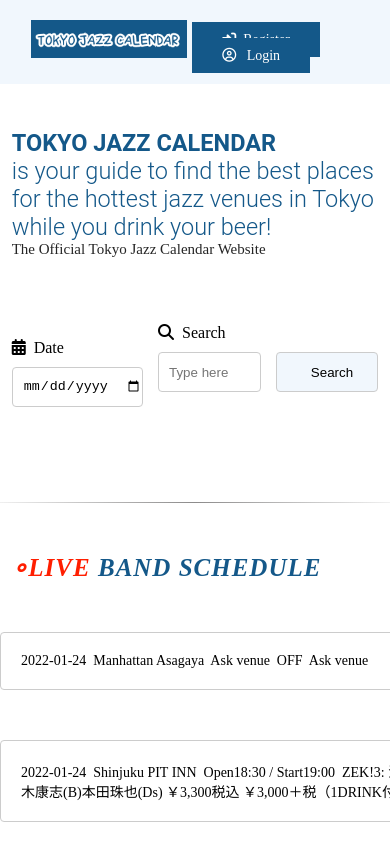
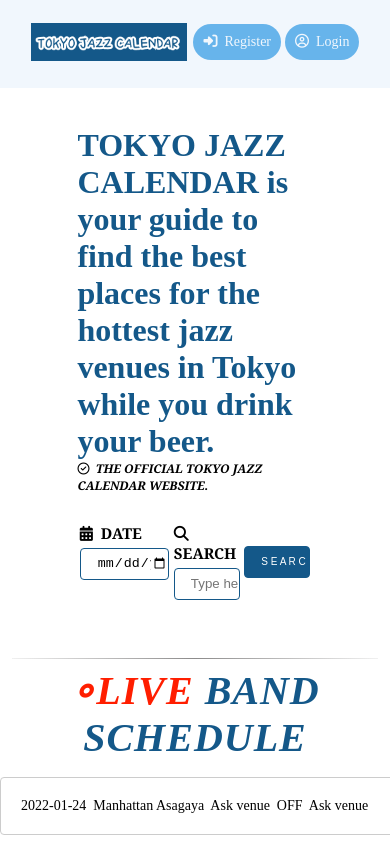
Before and after one commit to Juvz/TokyoJazzCalendarByJuvy, a plain HTML site: page index.html in a window 390 px wide. Shown: the top 844 px of the page. Drawn offline with Linux system fonts and the light colour scheme.

Commit message:
CSS update

```diff
--- a/index.html
+++ b/index.html
@@ -16,7 +16,7 @@
     <nav>
       <div class="container-fluid">
         <div class="d-flex space-between">
-          <div>
+          <div class="logo">
             <a href="" class="logo"><img src="/logo/tjc logo.png" alt="">
           </div>
           <div class="btn">
@@ -34,43 +34,43 @@
       </div>
       <nav>
   </header>
+
   <main>
-    <section class="section-search">
+    <section class="TJC-info">
       <div class="container-fluid">
-        <h4> <b>TOKYO JAZZ CALENDAR</b> <br> is your guide to find the best places for the hottest jazz venues in Tokyo
-          while you drink your beer!</h4>
-        <p>The Official Tokyo Jazz Calendar Website</p>
+        <h3>TOKYO JAZZ CALENDAR is your guide to find the best places for the hottest jazz venues in Tokyo
+          while you drink your beer.</h3>
+        <h4><i class="fa fa-check-circle-o"></i>&NonBreakingSpace; The Official Tokyo Jazz Calendar Website.</h4>
 
-        <br>
 
 
         <div class="row">
           <form action="/search" method="GET">
             <input type="hidden" name="_token" value="kCimMSfARHeEXlcbnPHoQuc4R62xf2Thq2tlffCm">
-          <div class="col-1-of-4">
-            <div class="d-flex">
-              <div class="col-1-of-6">
-                <div>
-                  <label for="date"><i class="fa fa-calendar"></i>&NonBreakingSpace; Date</label>
+
+          <div class="row-1">
+                  <label for="date">
+                   <p> <i class="fa fa-calendar"></i>&NonBreakingSpace;
+                    Date</p>
+                  </label>
                   <input type="date" placeholder="date" id="date">
-                </div>
-              </div>
-            </div>
           </div>
-          <div class="col-1-of-4">
-            <div>
-              <label for="venue"><i class="fa fa-search"></i>&NonBreakingSpace; Search</label>
+
+          <div class="row-2">
+              <label for="venue">
+                <p> <i class="fa fa-search"></i>&NonBreakingSpace;
+                  Search  </p>
+                </label>
               <input type="text" placeholder="Type here" id="venue">
-            </div>
           </div>
-          <div class="col-1-of-4">
-            <div>
-              <label for="search">&NonBreakingSpace;</label>
-              <input type="submit" style="background-color: #F1F7FD" class="Search" value="Search">
-            </div>
+
+          <div class="row-3">
+              <label for="search">
+                <p></p>
+              </label>
+              <input type="submit" class="Search" value="S E A R C H">
           </div>
         </div>
-      </div>
     </form>
     </section>
   </main>
@@ -80,7 +80,8 @@
   <!-- Contents Header -->
   <div class="contents">
     <div class="contentsHeader">
-      <h5> <i> <span style="color:rgb(255, 30, 0);font-weight:bold"> ∘LIVE</span> BAND SCHEDULE</i> </h5>
+      <h5><i><span style="color:rgb(255, 30, 0);font-weight:bold">
+        ∘LIVE</span> BAND SCHEDULE</i></h5>
     </div>
 
     <!-- Contents Body -->
--- a/style.css
+++ b/style.css
@@ -3,63 +3,9 @@
     margin: 0;
     box-sizing: border-box;
   }
-  html {
-    font-size: 62.5%;
-  }
   .container-fluid {
     width: 94%;
     margin: auto;
-  }
-  /* GRID CSS */
-  .row {
-       margin-top: 4rem;
-  }
-   .row:not(:last-child) {
-       margin-bottom: 3rem;
-  }
-   .row::after {
-       content: "";
-       display: table;
-       clear: both;
-  }
-   .row [class^="col"] {
-       float: left;
-  }
-   .row [class^="col"]:not(:last-child) {
-       margin-right: 1.5rem;
-  }
-  .row .col-1-of-3 {
-     width: 32%;
-  }
-  .row .col-1-of-4 {
-     width: 23%;
-  }
-  .row .col-1-of-6 {
-       width: 45%;
-  }
-  .row .col-1-of-4,
-  .row .col-1-of-3 {
-    margin-top: 1rem;
-  }
-  /* GRID CSS */
-  h4 {
-    font-size: 2.35rem;
-    color: #145889;
-    font-family: 'Roboto', sans-serif;
-    font-weight: 300;
-
-}
-  h5 {
-    font-size: 2.5rem;
-    color: #145889;
-    text-transform: uppercase;
-font-weight: 700;
-letter-spacing: 1px;
-
-}
-
-  p {
-    font-size: 1.5rem;
   }
   .d-flex {
     display: flex;
@@ -76,63 +22,57 @@ letter-spacing: 1px;
 header {
   background: #F1F7FD !important;
   padding: 20px;
-  }
-  .btn{
-    margin-top: 10px;
-    cursor: pointer;
-    }
-
-  @media (max-width: 600px) {
-    .btn{
-    margin-top: 10px;
-    }
+  position: sticky;
+  top: 0;
 }
 .logo img {
   height: 38px;
   display: inline !important;
 }
+.logo img:hover{
+  background: rgba(255,255,255,0.05);
+	-o-transform: scale(0.93);
+	-webkit-transform: scale(0.93);
+	-ms-transform: scale(0.93);
+	transform: scale(0.93);
+}
+@media (max-width: 600px) {
   .logo img{
-    transition: transform .2s;
-  }
-  .logo img:hover{
-    -ms-transform: scale(1.5); /* IE 9 */
-  -webkit-transform: scale(1.5); /* Safari 3-8 */
-  transform: scale(1.5);
-  }
-  .btn-register {
-    font-size: 15px;
-    color:#fff;
-    margin-left: 5px;
-    background: #145889;
-  }
-  .btn-register:hover {
-    color: #3aec75;
-  }
-
-  .btn-register,
-  .btn-search {
-    padding: 1rem 3rem;
-  }
-  .btn-registers {
-    font-size: 15px;
-    color:#252525;
-    margin-left: 5px;
-  }
-  .btn-registers:hover {
-    color: #117EC3;
-  }
-
-  .btn-registers {
-    padding: 1rem 3rem;
-  }
-
-
-  @media (max-width: 600px) {
-    .btn-register {
-    font-size: 14px;
+    display: inline-flex;
+    margin-top: 2%;
   }
 }
 
+/* CSS for btn */
+.btn{
+  margin-top: 3px;
+  }
+
+@media (max-width: 600px) {
+  .btn{
+  margin-top: 3px;
+  }
+}
+.btn-registers {
+  display: inline-block;
+  padding: 10px;
+  font-size: 15px;
+  color:#252525;
+}
+.btn-register{
+  color: #F1F7FD;
+  background-color: #145889;
+  padding: 10px;
+  font-size: 15px;
+  border-radius: 50px;
+}
+.btn-registers:hover
+ {
+  color: #117EC3;
+}
+.btn-register:hover{
+  color: #5bee3e;
+}
 
 @media (max-width: 600px) {
 .btn-registers {
@@ -140,51 +80,157 @@ letter-spacing: 1px;
  }
 }
 
-  .section-search {
-    padding: 4.5rem 0;
+@media (max-width: 600px) {
+  .btn-register {
+  font-size: 14px;
+  padding: 10px;
+  display: inline-flex;
+  position: relative;
+  border-radius: 50px;
+  background-color: #67b4eb;
+  }
+}
+
+/* CSS for TJC-info  */
+.TJC-info  {
+  padding: 1.5rem;
+  background-color: #fafafa !important;
+  bottom: 0;
+  /* background-color: #f1efe9; */
+}
+h3 {
+  font-size: 1.38rem;
+  color: #145889;
+}
+.TJC-info h4{
+  font-family: gt-super, Georgia, Cambria, "Times New Roman", Times, serif;
+  font-size: 12px;
+  font-style: italic;
+  text-transform: uppercase;
+}
+@media (max-width: 600px) {
+  .TJC-info  {
+    padding: 3.5rem;
     background-color: transparent !important;
+    padding-top: 10%;
+    /* background-color: #f1efe9; */
   }
-  .section-search p {
-    color: #252525;
+  h3 {
+    font-size: 2rem;
+    color: #145889;
+    margin-left: 5%;
+    margin-right: 5%;
   }
-  .section-search input,
-  .section-search select,
-  .section-newsletter input {
+  .TJC-info h4{
+    font-family: gt-super, Georgia, Cambria, "Times New Roman", Times, serif;
+    font-size: 12px;
+    font-style: italic;
+    text-transform: uppercase;
+    margin-left: 5%;
+    margin-right: 5%;
+  }
+}
+.TJC-info input
+ {
   width: 100%;
-    height: 4rem;
+  height: 2rem;
   padding-left: 1rem;
-    border: 1px solid #ccc;
+  margin-top: 5px;
+  border: 1px solid #145889;
   border-radius: 4px;
+  bottom: 0;
 }
-  .section-search label {
+.TJC-info label {
   font-size: 1.6rem;
   display: inline-block;
-    margin-bottom: 1rem;
 }
-  .btn-search {
-    background-color: #ccc;
+
+  /* CSS for row */
+
+  .row-1 {
+    padding-top: 5%;
+    width: 10%;
+  }
+  .row-1 p,
+  .row-2 p {
+    font-family: gt-super, Georgia, Cambria, "Times New Roman", Times, serif;
+    font-size: 14px;
+    font-weight: 800;
+    text-transform: uppercase;
+  }
+  .row-2{
+    padding: 5%;
+    width: 30%;
+  }
+  .row-3{
+    padding: 5%;
+    width: 30%;
+  }
+  .row-3 input{
+    background-color: #145889;
     color: #fff;
-    border: 1px solid #ccc;
-    margin-top: 3rem;
-    width: 100%;
+    transition: transform .2s;
   }
-  .hotel-card {
-    border: 1px solid #ccc;
-    margin-bottom: 1.5rem;
+  .row-3 input:hover{
+    transform: scale(1.3);
   }
-  .hotel-card div {
-    padding: 2rem;
+
+  @media (max-width: 600px) {
+    .row{
+      margin-right: 5%;
+      margin-left: 5%;
+      font-weight: 800;
+      padding-top: 10%;
     }
-  .section-hotel div a,
-  .section-cities div a {
-    color: #333;
+    .row-1 {
+      width: 40%;
+      padding: 1%;
     }
-  .section-cities div a:hover {
-    color: blue;
+    .row-1 p,
+    .row-2 p {
+      font-family: gt-super, Georgia, Cambria, "Times New Roman", Times, serif;
+      font-size: 15px;
+      font-weight: 800;
+      text-transform: uppercase;
   }
-  .img-fluid {
-    max-width: 100%;
-    height: auto;
+    .row-2 ,
+    .row-3{
+      padding: 1%;
+      width: 30%;
+    }
+    .row-3 input{
+      background-color: #145889;
+      color: #fff;
+      font-size: 10px;
+      font-weight: 500;
+      transition: transform .2s;
+    }
+    .row-3 input:hover{
+      transform: scale(1.1);
+    }
+  }
+
+  /* CSS for hr */
+  hr.style13 {
+  margin-left: 3%;
+  margin-right: 3%;
+  margin-bottom: 2%;
+  border: 0;
+  height: 1px;
+  background-image: -webkit-linear-gradient(left, #f0f0f0, #8c8b8b, #f0f0f0);
+  background-image: -moz-linear-gradient(left, #f0f0f0, #8c8b8b, #f0f0f0);
+  background-image: -ms-linear-gradient(left, #f0f0f0, #8c8b8b, #f0f0f0);
+  background-image: -o-linear-gradient(left, #f0f0f0, #8c8b8b, #f0f0f0);
+}
+
+/* CSS for contents header */
+  h5 {
+    font-size: 2.5rem;
+    color: #145889;
+    text-transform: uppercase;
+    font-weight: 700;
+    letter-spacing: 1px;
+    text-align: center;
 }
   .section-newsletter {
     background: #001b42;
@@ -206,38 +252,11 @@ letter-spacing: 1px;
     border: 1px solid #fff;
   }
 
+  @media screen and (min-width: 601px) and (max-width: 1000px) {
 
-
-  @media screen and (max-width: 600px) {
-    .row .col-1-of-4,
-    .row .col-1-of-6,
-    .row .col-1-of-3,
-    .form-wrapper{
-      width: 100%;
-      margin-top: 1.5rem;
-    }
-    .section-search .btn-register {
-      margin-left: 0;
-    }
   }
 
-
-  @media screen and (min-width: 601px) and (max-width: 1000px) {
-    .row .col-1-of-4 {
-       width: 47%;
-    }
-    .row .col-1-of-6 {
-      width: 45%;
-      margin-left: 8px;
-    }
-    .row .col-1-of-3 {
-      width: 31.5%;
-    }
-    .section-cities .col-1-of-4 {
-      margin-top: 3rem;
-    }
-  }
-  /* Contents Header */
+  /* /* CSS for Contents Header */
 .contents {
   max-width: 100%;
   vertical-align: middle;
@@ -255,54 +274,50 @@ letter-spacing: 1px;
     font-size: 25px;
 }
 
-/* Contents Body */
+/* /* CSS for Contents Body */
 .contents .body .eventInfo {
     width: 900px;
     height: auto;
     border: 1px solid #ccc;
     border-radius: 4px;
     margin: 8px auto 8px auto;
-    margin-top: 5rem;
+    margin-top: 1rem;
     padding: 20px;
     font-size: 14px;
 }
-@media (max-width: 400px) {
+@media (max-width: 600px) {
   .contents .body .eventInfo {
     width: 520px;
   }
 }
 
-
+/* CSS for footer */
 .footer-basic {
-  margin-top: 10rem;
+  margin-top: 3rem;
   padding:40px 0;
   background: #394551 !important;
   color:#ffff;
 }
-
 .footer-basic ul {
   padding:0;
   list-style:none;
   text-align:center;
-  font-size:18px;
+  font-size:14px;
   line-height:1.6;
   margin-bottom:0;
 }
-
 .footer-basic li {
   padding:0 10px;
 }
-
 .footer-basic ul a {
   color:inherit;
   text-decoration:none;
   opacity:0.8;
+  font-size: 14px;
 }
-
 .footer-basic ul a:hover {
   opacity:1;
 }
-
 .footer-basic .social {
   text-align:center;
   padding-bottom:25px;
@@ -333,14 +348,3 @@ letter-spacing: 1px;
   color:#aaa;
   margin-bottom:0;
 }
-
-hr.style13 {
-  border: 0;
-  height: 1px;
-  margin-top: 5rem;
-  margin-bottom: 5rem;
-  background-image: -webkit-linear-gradient(left, #f0f0f0, #8c8b8b, #f0f0f0);
-  background-image: -moz-linear-gradient(left, #f0f0f0, #8c8b8b, #f0f0f0);
-  background-image: -ms-linear-gradient(left, #f0f0f0, #8c8b8b, #f0f0f0);
-  background-image: -o-linear-gradient(left, #f0f0f0, #8c8b8b, #f0f0f0);
-}
```
Lines whose indentation alone changed are shown as unchanged.
